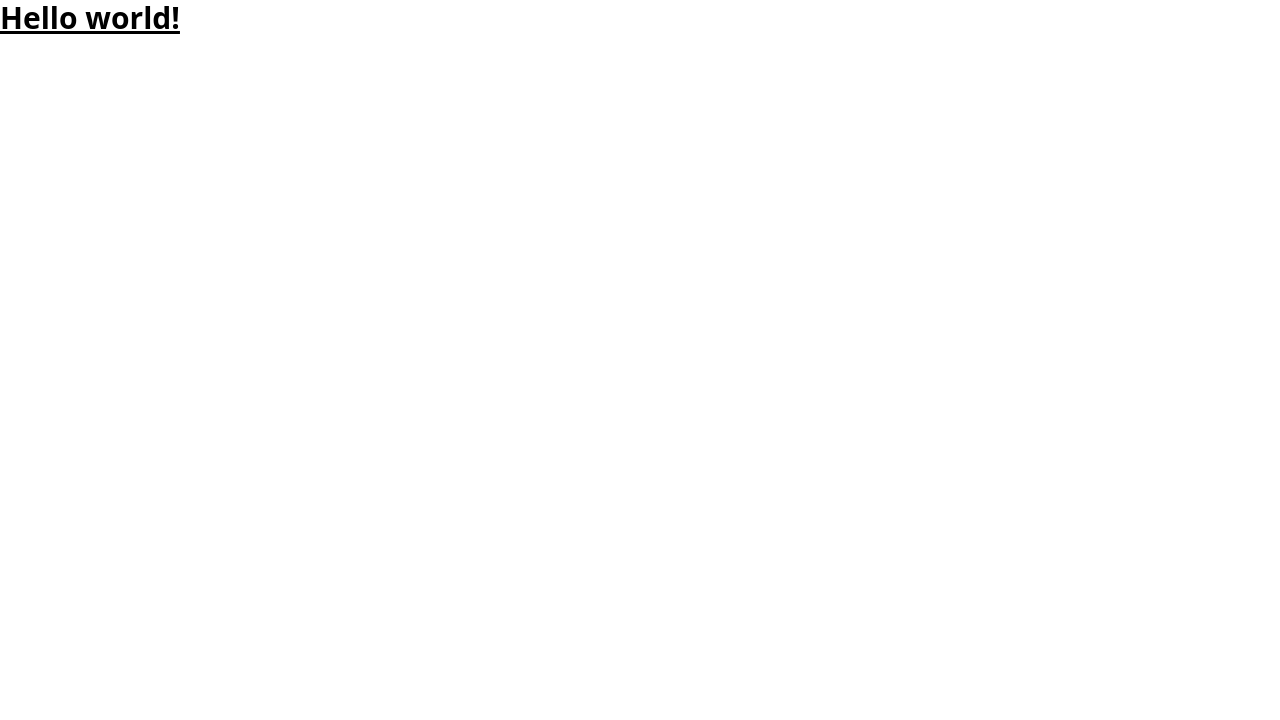
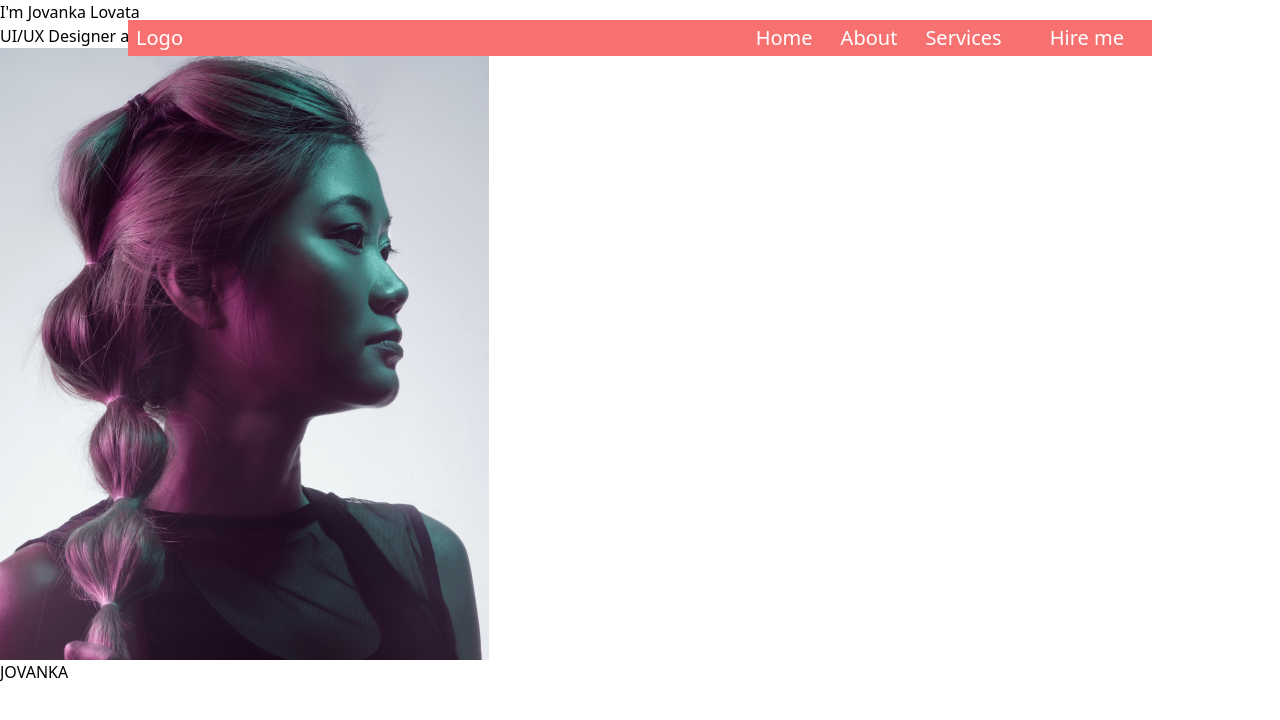
Before and after one commit to Junior-Knoth/Portfolio-TailwindCSS, a website: page src/index.html in a window 1280 px wide. Drawn offline with Linux system fonts and the light colour scheme.

Commit message:
feat: added more html content

```diff
--- a/src/index.html
+++ b/src/index.html
@@ -5,13 +5,30 @@
     <meta name="viewport" content="width=device-width, initial-scale=1.0">
     <title>Portfolio</title>
 
-    <link rel="stylesheet" href="./styles/output.css">
+    <link rel="stylesheet" href="./output.css">
 </head>
 <body>
 
-    <h1 class="text-3xl font-bold underline">
-        Hello world!
-    </h1>
+    <header class="w-4/5 top-5 left-1/2 -translate-x-1/2 bg-red-400 absolute flex justify-between py-1 px-2 align-middle text-white text-xl">
+        <h1>Logo</h1>
+
+        <nav>
+            <ul class="flex gap-7">
+                <li><a href="">Home</a></li>
+                <li><a href="">About</a></li>
+                <li><a href="">Services</a></li>
+                <li><a class=" px-5 py-2.5" href="">Hire me</a></li>
+            </ul>
+        </nav>
+    </header>
+
+    <section>
+        <h1>I'm Jovanka Lovata</h1>
+        <p>UI/UX Designer and Web Developer</p>
+        <img src="img/home.png" alt="">
+        <p>JOVANKA</p>
+    </section>
+
 
 </body>
 </html>
```
Also changed, not shown: src/img/home.png (added), src/img/photo-1502823403499-6ccfcf4fb453_fococlipping_removed 1.png (added), src/input.css (renamed from src/styles/input.css), src/output.css.
